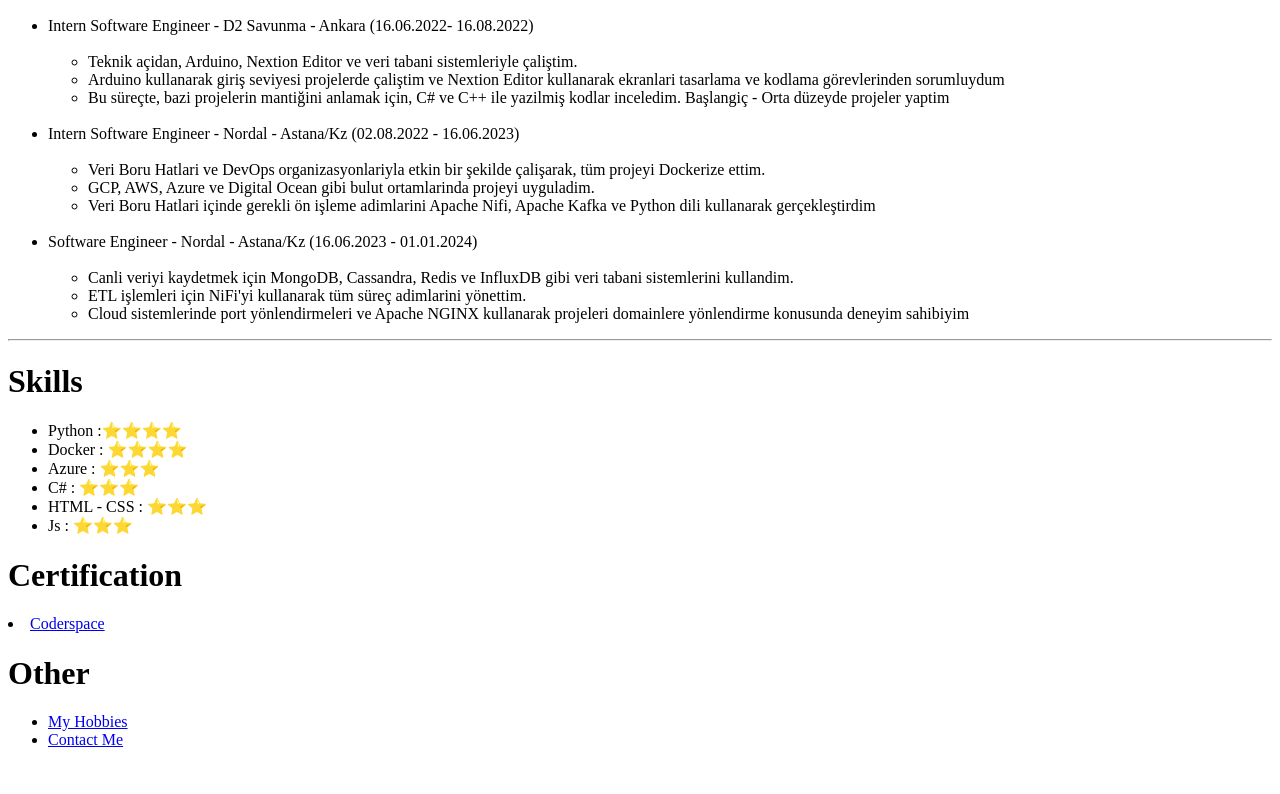
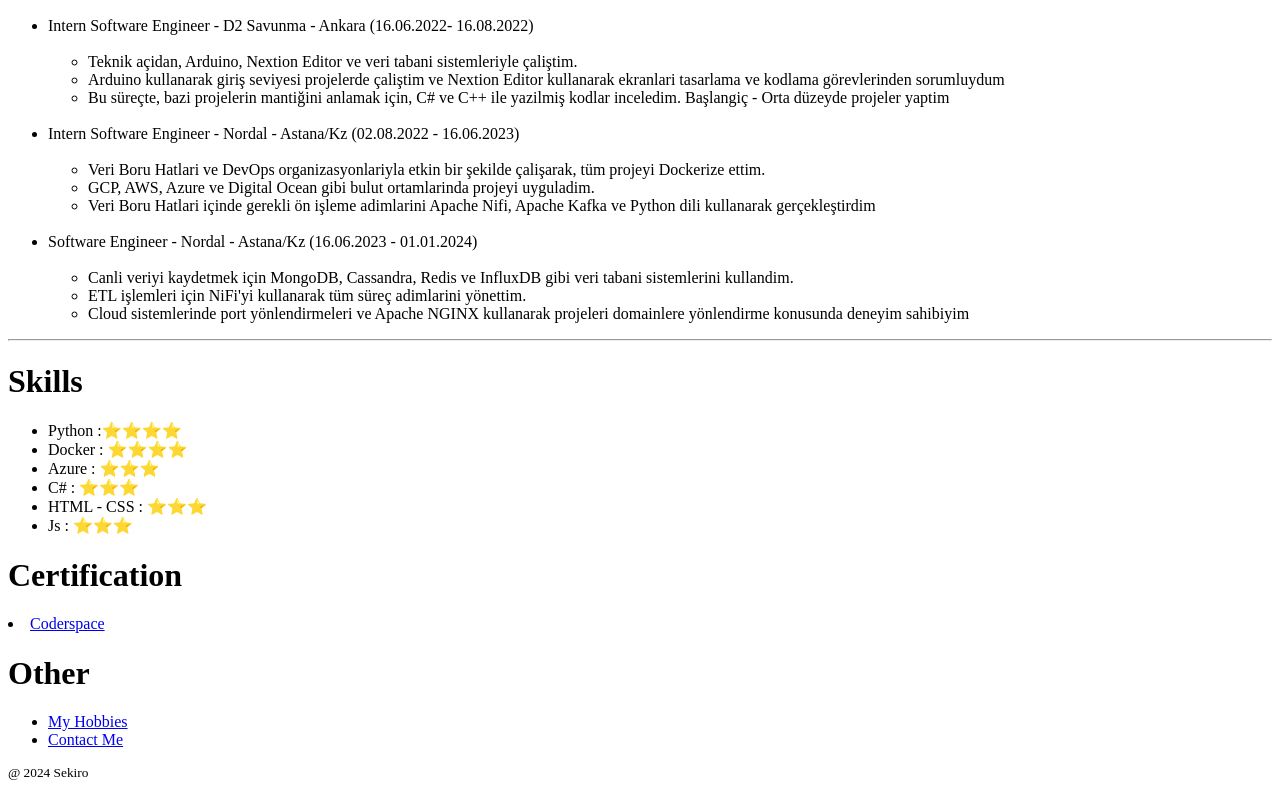
Before and after one commit to alpereneskicii/capstone, a plain HTML site: page index.html in a window 1280 px wide. Shown: the part 603-1397 px from the top of the page. Before the commit the page ends 1368 px from the top, so only its background shows below. Drawn offline with Linux system fonts and the light colour scheme.

Commit message:
Update index.html

```diff
--- a/index.html
+++ b/index.html
@@ -85,6 +85,11 @@
         <li><a href="./assets/my_hobbies.html">My Hobbies</a></li>
         <li><a href="./assets/contact_me.html">Contact Me</a></li>
     </ul>
+    <footer>
+        <small>
+        <p>@ 2024 Sekiro</p>
+        </small>
+    </footer>
 
 
 </body>
```
